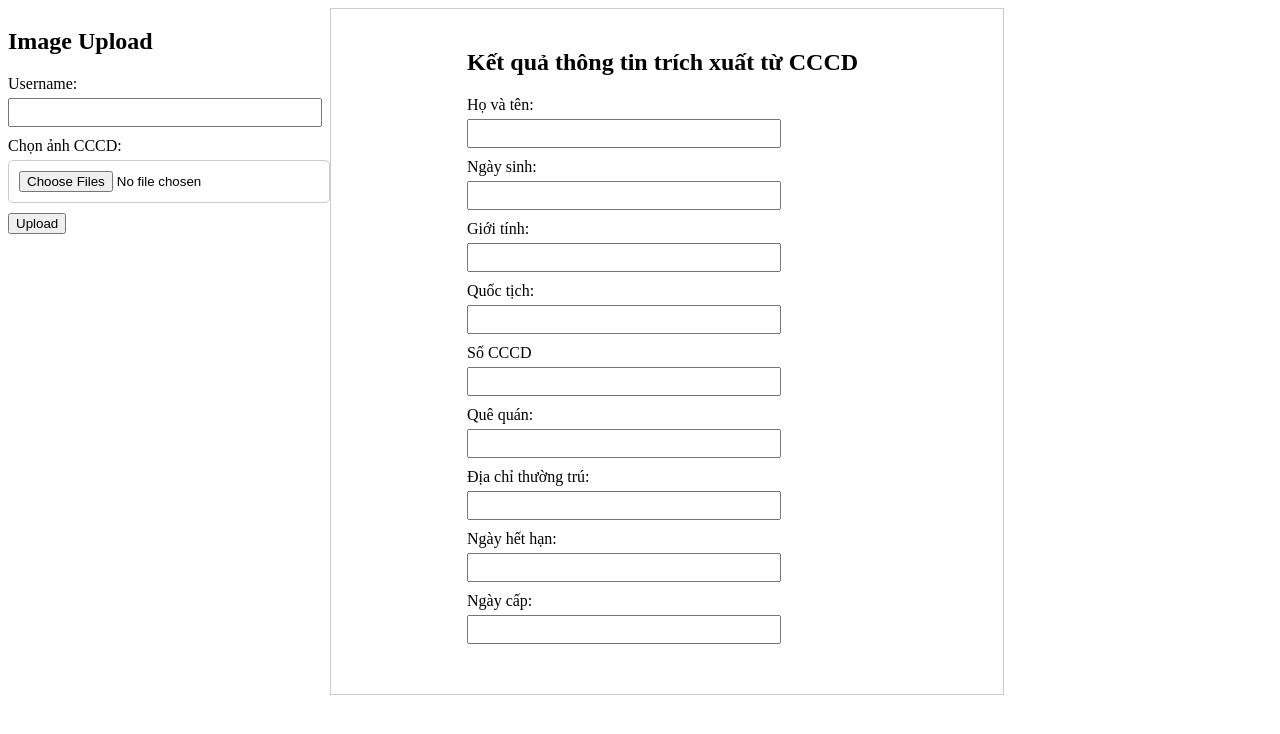
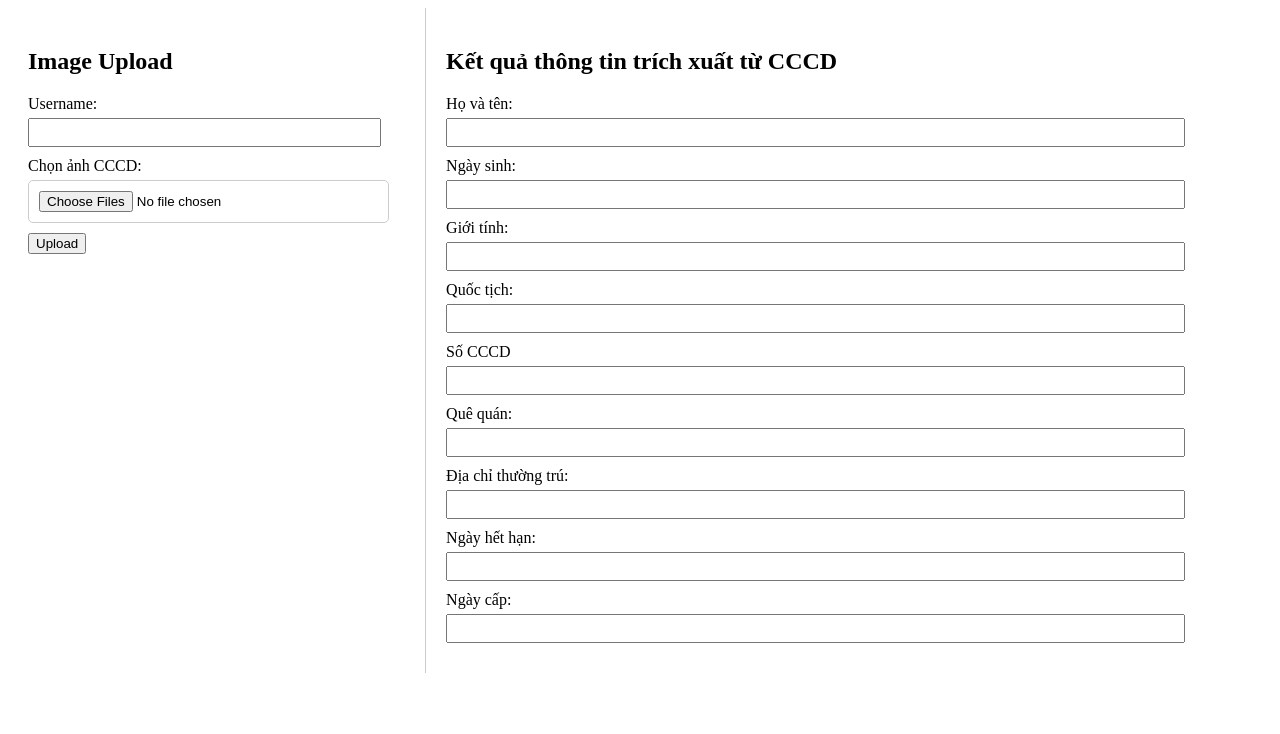
Before and after one commit to nguyen-tho/ID-card-extract-module, a Flask app: page / in a window 1280 px wide. Shown: the top 734 px of the page. Run offline with Flask 3, Linux system fonts and the light colour scheme.

Commit message:
update a new UI

```diff
--- a/template/index.html
+++ b/template/index.html
@@ -1,21 +1,53 @@
 <!DOCTYPE html>
 <html lang="en">
+
 <head>
     <meta charset="UTF-8">
     <meta name="viewport" content="width=device-width, initial-scale=1.0">
     <title>Image Upload</title>
     <style>
         .container {
-            display: flex; /* Use flexbox to arrange elements side-by-side */
+            display: flex;
+            /* Use flexbox to arrange elements side-by-side */
         }
-        .result {
-            width: 50%; /* Adjust as needed */
+
+        /* Adjust the widths for your 1/3 and 2/3 layout */
+        .left-panel {
+            /* New class for the left 1/3 area */
+            width: 33%;
+            /* Approximately 1/3 */
             padding: 20px;
-            border: 1px solid #ccc;
+            box-sizing: border-box;
+            /* Include padding in width */
         }
-        label { display: block; margin-bottom: 5px; }
-        input { width: 300px; padding: 5px; margin-bottom: 10px; }
-        .form-container { width: 400px; margin: 20px auto; }
+
+        .right-panel {
+            /* New class/rename for the right 2/3 area */
+            width: 67%;
+            /* Approximately 2/3 */
+            padding: 20px;
+            border-left: 1px solid #ccc;
+            /* Separator */
+            box-sizing: border-box;
+        }
+
+        label {
+            display: block;
+            margin-bottom: 5px;
+        }
+
+        input {
+            width: 90%;
+            /* Adjust width for smaller panel */
+            padding: 5px;
+            margin-bottom: 10px;
+        }
+
+        /* Removed .form-container if it's not needed for visual layout beyond .right-panel */
+        /* .form-container {
+            width: 400px;
+            margin: 20px auto;
+        } */
 
         #image {
             padding: 10px;
@@ -24,10 +56,11 @@
         }
     </style>
 </head>
+
 <body>
 
     <div class="container">
-        <div>
+        <div class="left-panel">
             <h2>Image Upload</h2>
 
             <form id="uploadForm" enctype="multipart/form-data">
@@ -39,23 +72,25 @@
                 <input type="file" id="image" name="image" accept="image/*" multiple required>
                 <br>
 
-                <button type="submit" onclick="upload()">Upload</button>
+                <button type="button" onclick="upload()">Upload</button>
+            </form>
+
+            <div id="statusMessageDisplay" style="margin-top: 20px; color: blue;">
+            </div>
             <p id="demo"></p>
-            </form>
         </div>
 
-        <div class="result" id="resultDisplay">
-            <div class="form-container">
+        <div class="right-panel">
             <form id="dataForm">
                 <h2>Kết quả thông tin trích xuất từ CCCD</h2>
                 <label for="name">Họ và tên:</label>
                 <input type="text" id="name" name="name" readonly>
 
-                    <label for="date_of_birth">Ngày sinh:</label>
-                    <input type="text" id="date_of_birth" name="date_of_birth" readonly>
+                <label for="dob">Ngày sinh:</label>
+                <input type="text" id="dob" name="dob" readonly>
 
-                    <label for="sex">Giới tính:</label>
-                    <input type="text" id="sex" name="sex" readonly>
+                <label for="gender">Giới tính:</label>
+                <input type="text" id="gender" name="gender" readonly>
 
                 <label for="nationality">Quốc tịch:</label>
                 <input type="text" id="nationality" name="nationality" readonly>
@@ -69,8 +104,8 @@
                 <label for="permanent_residence">Địa chỉ thường trú:</label>
                 <input type="text" id="permanent_residence" name="permanent_residence" readonly>
 
-                    <label for="date_of_expiry">Ngày hết hạn:</label>
-                    <input type="text" id="date_of_expiry" name="date_of_expiry" readonly>
+                <label for="expiry">Ngày hết hạn:</label>
+                <input type="text" id="expiry" name="expiry" readonly>
 
                 <label for="issue_date">Ngày cấp:</label>
                 <input type="text" id="issue_date" name="issue_date" readonly>
@@ -79,44 +114,127 @@
     </div>
 
     <script>
-        // Function to populate the form with JSON data
+        function upload() {
+            var form = document.getElementById('uploadForm');
+            var formData = new FormData(form);
+            var username = document.getElementById('username').value;
+            // --- CHANGE STARTS HERE ---
+            var statusMessageDisplay = document.getElementById('statusMessageDisplay'); // Target the new div for messages
+            // --- CHANGE ENDS HERE ---
+
+            if (!username) {
+                alert("Please enter a username.");
+                return;
+            }
+
+            // Clear previous messages and form data when a new upload starts
+            statusMessageDisplay.innerHTML = '<p>Uploading...</p>';
+            clearFormFields(); // Call a new helper function to clear the dataForm
+
+            fetch('/', { // Assuming your Flask POST route for upload is still '/' or '/upload'
+                method: 'POST',
+                body: formData
+            })
+                .then(response => {
+                    if (!response.ok) {
+                        return response.text().then(text => {
+                            console.error('Server responded with an error HTTP status:', response.status, response.statusText);
+                            console.error('Raw server response:', text);
+                            throw new Error(`Upload failed. Server responded with status ${response.status}. See console for details.`);
+                        });
+                    }
+                    return response.json();
+                })
+                .then(data => {
+                    console.log('Upload response:', data);
+                    statusMessageDisplay.innerHTML = `<p>${data.message || 'Processing started...'}</p>`;
+
+                    pollForResult(username);
+                })
+                .catch(error => {
+                    console.error('Error during upload:', error);
+                    statusMessageDisplay.innerHTML = '<p>Error: ' + error.message + '</p>';
+                });
+        }
+
+        function pollForResult(username) {
+            fetch(`/result/${username}`)
+                .then(response => {
+                    if (!response.ok) {
+                        return response.text().then(text => {
+                            console.error('Polling failed. Server responded with an error HTTP status:', response.status, response.statusText);
+                            console.error('Raw server response during polling:', text);
+                            throw new Error(`Polling failed. Server responded with status ${response.status}. See console for details.`);
+                        });
+                    }
+                    return response.json();
+                })
+                .then(data => {
+                    console.log('Poll response:', data);
+                    var statusMessageDisplay = document.getElementById('statusMessageDisplay'); // Re-get it here for clarity
+
+                    if (Array.isArray(data)) {
+                        populateForm(data);
+                        alert("Processing completed successfully!");
+                        statusMessageDisplay.innerHTML = '<p style="color: green;">Processing completed successfully!</p>'; // Success message
+                    } else if (data.status) {
+                        // Update the status message
+                        statusMessageDisplay.innerHTML = `<p>Status: ${data.message || data.status}</p>`;
+                        if (data.status === 'processing') {
+                            setTimeout(() => pollForResult(username), 2000);
+                        } else if (data.status === 'error') {
+                            console.error("Server reported an error during processing:", data.message);
+                            statusMessageDisplay.innerHTML = `<p style="color: red;">Error: ${data.message}</p>`; // Error message
+                        }
+                    } else {
+                        console.warn("Unexpected response during polling:", data);
+                        statusMessageDisplay.innerHTML = '<p style="color: orange;">Unexpected polling response. See console.</p>';
+                    }
+                })
+                .catch(error => {
+                    console.error('Polling error:', error);
+                    var statusMessageDisplay = document.getElementById('statusMessageDisplay');
+                    statusMessageDisplay.innerHTML = '<p style="color: red;">Polling Error: ' + error.message + '</p>';
+                });
+        }
+
         function populateForm(data) {
+            console.log("populateForm called with data:", data);
+
+            if (!Array.isArray(data)) {
+                console.warn("Received data is not an array, cannot populate form:", data);
+                return;
+            }
+
             const form = document.getElementById('dataForm');
+            if (!form) {
+                console.error("Error: Form with ID 'dataForm' not found! Cannot populate fields.");
+                return;
+            }
 
             data.forEach(item => {
-                const fieldName = item.class;
+                const fieldId = item.class;
                 const fieldValue = item.text;
 
-                if (form.elements[fieldName]) {
-                    form.elements[fieldName].value = fieldValue;
+                const inputElement = document.getElementById(fieldId);
+                if (inputElement) {
+                    inputElement.value = fieldValue;
+                } else {
+                    console.warn(`Element with ID '${fieldId}' not found in the form. Make sure your HTML input IDs match the 'class' values in your JSON.`);
                 }
             });
         }
 
-        function upload() {
-            var form = document.getElementById('uploadForm');
-            var formData = new FormData(form);
-            var resultDisplay = document.getElementById('resultDisplay'); // Get the result div
-
-            fetch('/', {
-                method: 'POST',
-                body: formData
-            })
-            .then(response => response.json()) // Parse the response as JSON
-            .then(data => {
-                // Display the result in the result div
-                populateForm(data);
-            })
-            .catch(error => {
-                console.error('Error:', error);
-                resultDisplay.innerHTML = '<p>Error: ' + error + '</p>'; // Show error message
+        // --- NEW HELPER FUNCTION TO CLEAR THE FORM ---
+        function clearFormFields() {
+            const dataForm = document.getElementById('dataForm');
+            if (dataForm) {
+                dataForm.querySelectorAll('input[type="text"]').forEach(input => {
+                    input.value = ''; // Clear the value of each text input
                 });
             }
+        }
+    </script>
+</body>
 
-
-        // Call the function to populate the form
-
-    </script>
-
-</body>
 </html>
```
Lines whose indentation alone changed are shown as unchanged.
